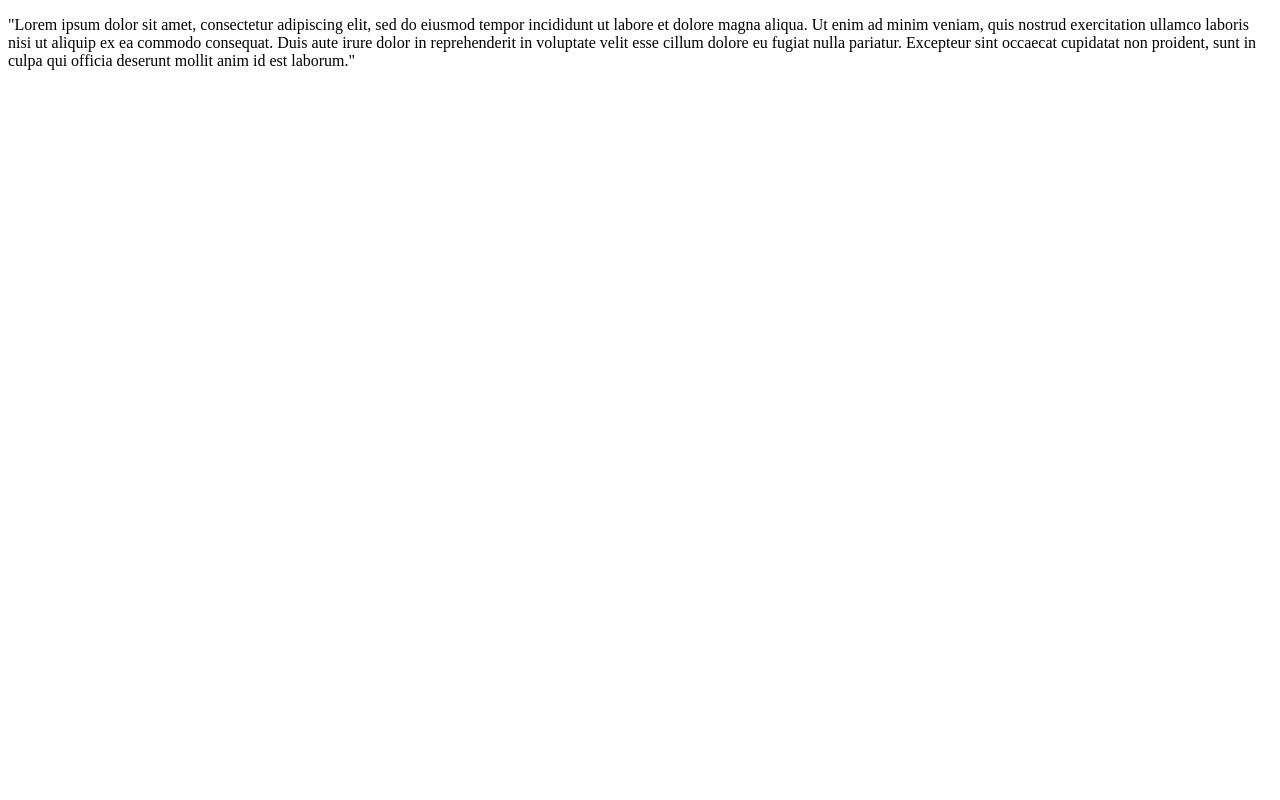
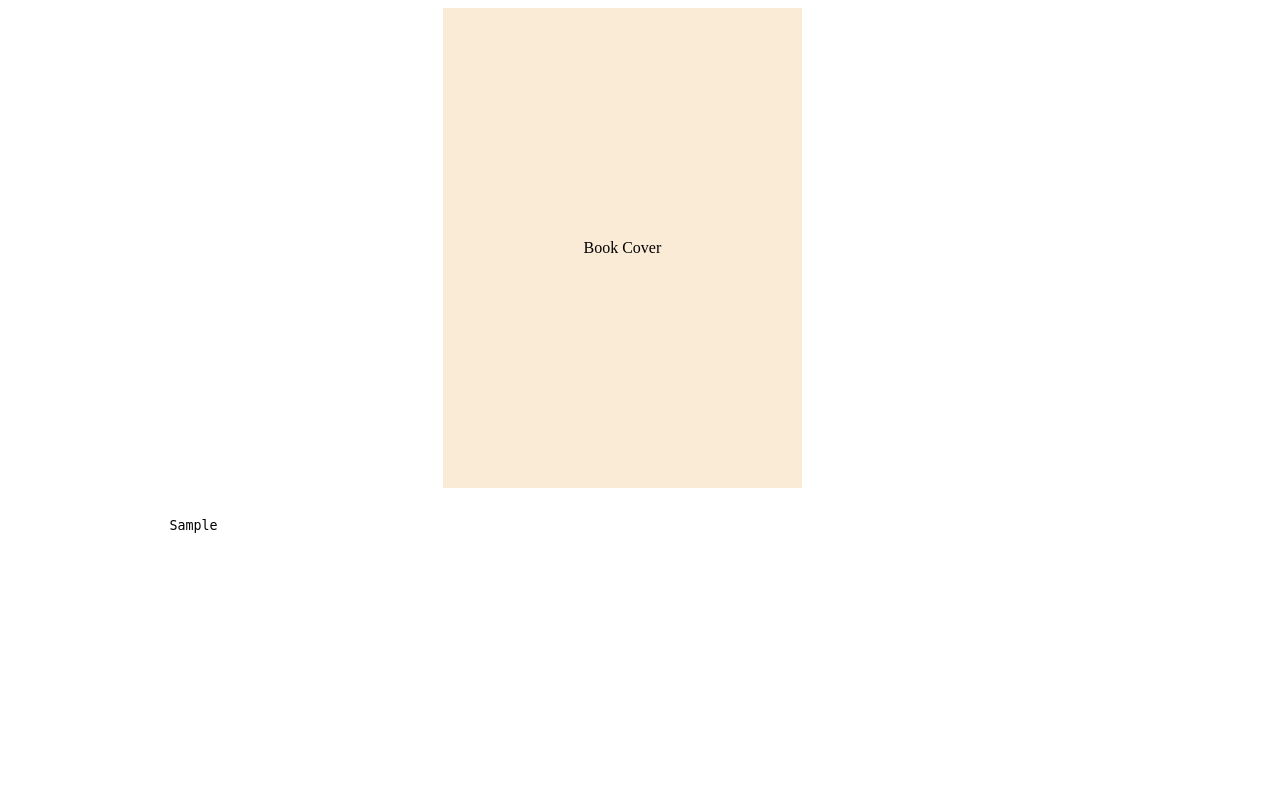
Before and after one commit to MaryfrancesU/RavenDesk, a PHP site: page /pages/blurb.php in a window 1280 px wide. Run offline with PHP 8.4, Linux system fonts and the light colour scheme; the visitor is signed in with stand-in values (Sample User, id 1); tables that the repository leaves empty or names only in its code hold one stand-in row (values such as "Sample post").

Commit message:
users can now add blurb to their project

```diff
--- a/pages/blurb.php
+++ b/pages/blurb.php
@@ -1,16 +1,44 @@
+<?php
+    //include '/home/mumeora/dbconfig.php';
+    include '../scripts/dbconfig.php';
+
+    if (!isset($_SESSION["userid"])){
+        header("location:../index.php?error=notloggedin");
+    }
+
+    //Get blurb of current project
+    $currprojid = $_SESSION["projid"];
+    $query = "SELECT blurb FROM projects WHERE id='$currprojid';";
+    $result = mysqli_query($conn, $query);
+    $blurb = mysqli_fetch_all($result, MYSQLI_ASSOC)[0]["blurb"];
+
+?>
+
+
 <!DOCTYPE html>
 <html>
     <head>
-        <!-- <link rel="stylesheet" href="../style/main.css"/> -->
-        <style>
-            p{
-                color: black;
-            }
-        </style>
+        <link rel="stylesheet" href="../style/tabs.css"/>
+        <script src="../scripts/main.js"></script>
+        <script src="https://ajax.googleapis.com/ajax/libs/jquery/3.6.0/jquery.min.js"></script>
     </head>
 
     <body>
-        <p> "Lorem ipsum dolor sit amet, consectetur adipiscing elit, sed do eiusmod tempor incididunt ut labore et dolore magna aliqua. Ut enim ad minim veniam, quis nostrud exercitation ullamco laboris nisi ut aliquip ex ea commodo consequat. Duis aute irure dolor in reprehenderit in voluptate velit esse cillum dolore eu fugiat nulla pariatur. Excepteur sint occaecat cupidatat non proident, sunt in culpa qui officia deserunt mollit anim id est laborum."</p>
+        <div id="bookcover">
+            Book Cover
+        </div>
+
+        <textarea id="blurbinput" onchange="updateBlurb(event)">
+            <?php
+                if($blurb !== NULL){
+                    echo $blurb;
+                }
+                else{
+                    echo "Start typing...";
+                }
+            ?>
+        </textarea>
+
     </body>
 
 </html>
--- a/scripts/main.js
+++ b/scripts/main.js
@@ -81,3 +81,16 @@ function openTab(evt, tabName) {
     document.getElementById(subTabName).style.display = "block";
     evt.currentTarget.className += " active";
   }
+
+
+  function updateBlurb(event) {
+    var newblurb = event.currentTarget.value;
+    $.ajax({
+        url: "../scripts/blurb.inc.php",
+        type: "POST",
+        data : {newblurb: newblurb},
+        success: function(response){
+            console.log("update blurb success");
+        }
+    })
+}
--- a/style/_verttabs.scss
+++ b/style/_verttabs.scss
@@ -1,6 +1,7 @@
 $tab-height: 70vh;
 $tab-margin-top: 1%;
 $tab-margin-left: 5%;
+$tab-content-color: lighten($primary-color, 35%);
 
 #tabmenu {
     float: left;
@@ -34,10 +35,11 @@ $tab-margin-left: 5%;
     width: 60%;
     height: $tab-height;
     border-left: none;
-    background-color: rgb(183, 240, 237);
+    //background-color: rgb(183, 240, 237);
+    background-color: $tab-content-color;
 }
 
-button {
+.tabbutton  {
     display: block;
     background-color: inherit;
     color: black;
--- /dev/null
+++ b/style/tabs.css
@@ -0,0 +1,32 @@
+/* body{
+    background-color: #d1bcf9;
+} */
+
+
+/* BLURB PAGE */
+#bookcover {
+    background-color: antiquewhite;
+    width: 28vw;
+    height: 60vh;
+    margin-left: 34vw;
+    margin-bottom: 1%;
+
+    display: flex;
+    align-items: center;
+    justify-content: center;
+}
+
+#blurbinput{
+    /* border: 1px solid black; */
+    border: none;
+    width: 90%;
+    margin-left: 5%;
+    height: 30vh;
+    overflow: auto;
+    resize: none;
+    background-color: rgba(255, 255, 255, 0);
+}
+
+#blurbinput:focus{
+    background-color: rgba(255, 255, 255, 0.6);
+}
```
Also changed, not shown: pages/project.php (+8 -8 lines), scripts/blurb.inc.php (added, +22 -0 lines), style/main.css (+4 -4 lines).
